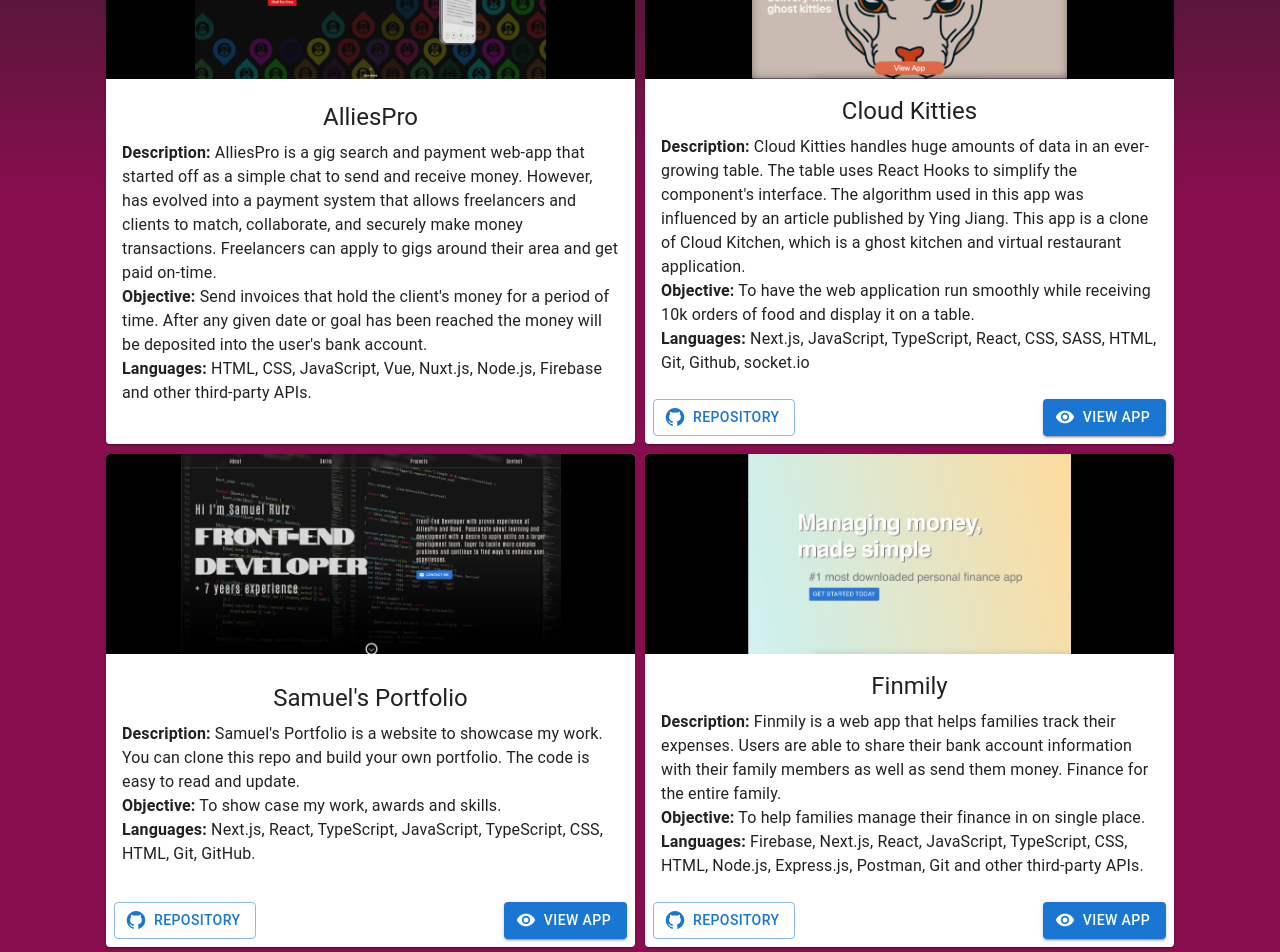
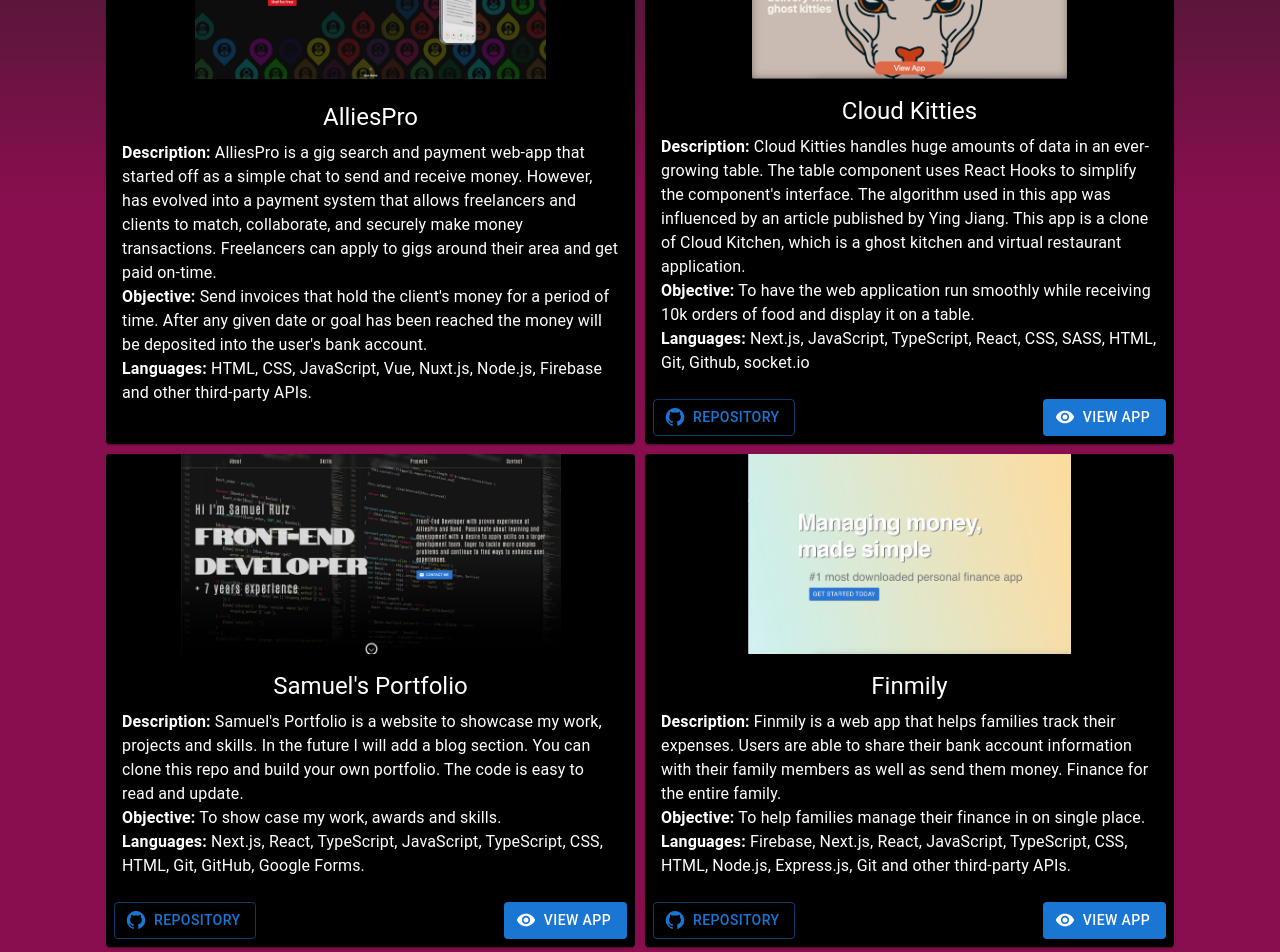
Before and after one commit to samsoftwaredev/portfolio, a Next.js app: page / in a window 1280 px wide. Shown: the part 1080-2032 px from the top of the page. Built offline with nearby package versions, Linux system fonts and the light colour scheme; a web font is replaced by a local one.

Commit message:
fix project text and project bg color

```diff
--- a/components/OwnerProjects/ownerProjects.module.scss
+++ b/components/OwnerProjects/ownerProjects.module.scss
@@ -13,8 +13,8 @@
 }
 
 .item {
-  background-color: black;
-  color: white;
+  background-color: black !important;
+  color: white !important;
   display: flex;
   flex: 1;
   flex-basis: 33%;
--- a/components/Skills/Skills.tsx
+++ b/components/Skills/Skills.tsx
@@ -4,27 +4,20 @@ import { OwnerSkills } from "@/components";
 import { SKILL1, SKILL2, SKILL3 } from "@/constants/variables/owner";
 import styles from "./skills.module.scss";
 
-const allSkills = {
-  SKILL2,
-  SKILL3,
-  SKILL1,
-};
+const allSkills = [SKILL2, SKILL3, SKILL1];
 
 const Skills = () => {
   return (
     <Element name="skills">
       <Box className={styles.skillsList}>
-        {Object.keys(allSkills).map((key) => {
-          const skill = allSkills[key as keyof typeof allSkills];
-          return (
-            <Box key={key} p={2} minWidth={300}>
-              <Typography variant="h5" gutterBottom className="secondaryText">
-                {skill.title}
-              </Typography>
-              <OwnerSkills skills={skill.list} />
-            </Box>
-          );
-        })}
+        {allSkills.map(({ title, list }) => (
+          <Box key={title} p={2} minWidth={300}>
+            <Typography variant="h5" gutterBottom className="secondaryText">
+              {title}
+            </Typography>
+            <OwnerSkills skills={list} />
+          </Box>
+        ))}
       </Box>
     </Element>
   );
--- a/constants/variables/owner.ts
+++ b/constants/variables/owner.ts
@@ -112,7 +112,7 @@ export const PROJECTS = [
     imageAlt: "Cloud Kitchen Clone App Main Page",
     title: "Cloud Kitties",
     description:
-      "Cloud Kitties handles huge amounts of data in an ever-growing table. The table uses React Hooks to simplify the component's interface. The algorithm used in this app was influenced by an article published by Ying Jiang. This app is a clone of Cloud Kitchen, which is a ghost kitchen and virtual restaurant application.",
+      "Cloud Kitties handles huge amounts of data in an ever-growing table. The table component uses React Hooks to simplify the component's interface. The algorithm used in this app was influenced by an article published by Ying Jiang. This app is a clone of Cloud Kitchen, which is a ghost kitchen and virtual restaurant application.",
     websiteURL: "https://cloudkitchen.vercel.app/",
     repositoryURL: "https://github.com/samsoftwaredev/cloudkitchen",
     objective:
@@ -125,12 +125,12 @@ export const PROJECTS = [
     imageAlt: "Website",
     title: "Samuel's Portfolio",
     description:
-      "Samuel's Portfolio is a website to showcase my work. You can clone this repo and build your own portfolio. The code is easy to read and update.",
+      "Samuel's Portfolio is a website to showcase my work, projects and skills. In the future I will add a blog section. You can clone this repo and build your own portfolio. The code is easy to read and update.",
     websiteURL: "https://samueldeveloper.com/",
     repositoryURL: "https://github.com/samsoftwaredev/portfolio",
     objective: "To show case my work, awards and skills.",
     languages:
-      "Next.js, React, TypeScript, JavaScript, TypeScript, CSS, HTML, Git, GitHub.",
+      "Next.js, React, TypeScript, JavaScript, TypeScript, CSS, HTML, Git, GitHub, Google Forms.",
   },
   {
     image: finmily,
@@ -142,7 +142,7 @@ export const PROJECTS = [
     repositoryURL: "https://github.com/samsoftwaredev/expense-tracker-frontend",
     objective: "To help families manage their finance in on single place.",
     languages:
-      "Firebase, Next.js, React, JavaScript, TypeScript, CSS, HTML, Node.js, Express.js, Postman, Git  and other third-party APIs.",
+      "Firebase, Next.js, React, JavaScript, TypeScript, CSS, HTML, Node.js, Express.js, Git  and other third-party APIs.",
   },
   {
     image: doit4jesus,
```
